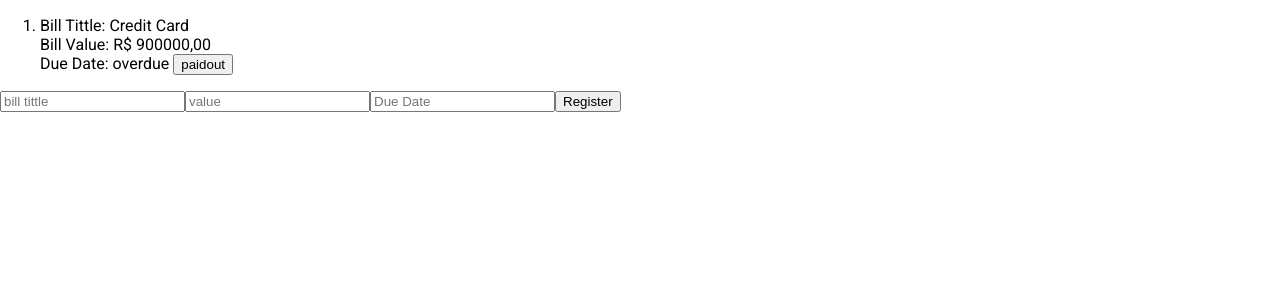
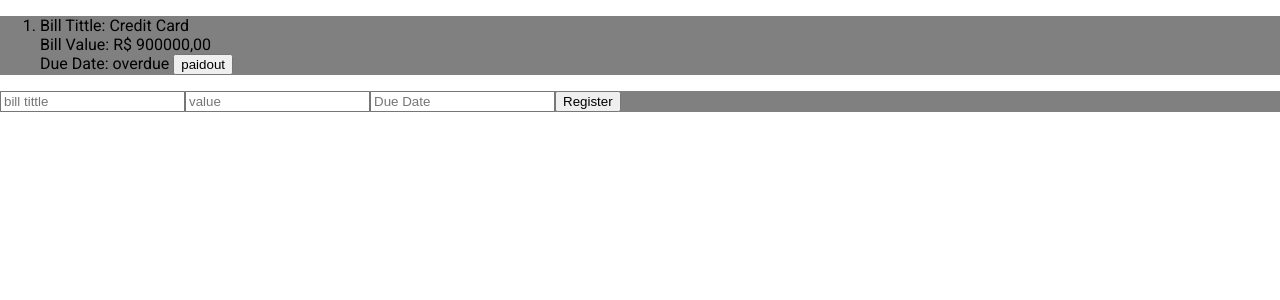
Before and after one commit to joaopbg/to_pay_list, an Angular app in the folder toPayList/: page / in a window 1280 px wide. Shown: the top 300 px of the page. Built offline with nearby package versions, Linux system fonts and the light colour scheme.

Commit message:
starting to solve bugs and bad working functions

```diff
--- a/toPayList/src/app/main/main.component.css
+++ b/toPayList/src/app/main/main.component.css
@@ -0,0 +1,4 @@
+.card-background{
+    align-items: center;
+    background-color: gray;
+}
--- a/toPayList/src/app/main/main.component.html
+++ b/toPayList/src/app/main/main.component.html
@@ -1,2 +1,6 @@
-<app-to-pay [paymentList]="paymentList" (buttonPaidoutPressed)="paidOut($event)"></app-to-pay>
-<app-payment-form (buttonRegisterPressed)="addPayment($event)"></app-payment-form>
+<div class="card-background">
+    <app-to-pay [paymentList]="paymentList" (buttonPaidoutPressed)="paidOut($event)"></app-to-pay>
+</div>
+<div class="card-background">
+    <app-payment-form (buttonRegisterPressed)="addPayment($event)"></app-payment-form>
+</div>
--- a/toPayList/src/app/main/main.component.ts
+++ b/toPayList/src/app/main/main.component.ts
@@ -10,8 +10,6 @@ export class MainComponent implements OnInit {
   constructor() { }
 
   ngOnInit(): void {
-
-
   }
 
   public paymentList = [{
@@ -21,6 +19,7 @@ export class MainComponent implements OnInit {
   }]
 
   public addPayment(payment){
+
     this.paymentList.push(payment)
   }
 
@@ -28,4 +27,14 @@ export class MainComponent implements OnInit {
     this.paymentList = this.paymentList.filter(paymentList => paymentList.billTitle != paidOut.billTitle)
   }
 
+  public checkDuplicatedRegisters(payment){
+
+  }
+
+  public checkEmptyData(payment){
+
+  }
+
+
+
 }
--- a/toPayList/src/app/payment-form/payment-form.component.html
+++ b/toPayList/src/app/payment-form/payment-form.component.html
@@ -1,4 +1,6 @@
-<input placeholder="bill tittle" [(ngModel)]="billTitle">
-<input placeholder="value" [(ngModel)]="value">
-<input placeholder="Due Date" [(ngModel)]="dueDate">
-<button (click)="addPayment()">Register</button>
+<div>
+    <input placeholder="bill tittle" [(ngModel)]="billTitle">
+    <input placeholder="value" [(ngModel)]="value">
+    <input placeholder="Due Date" [(ngModel)]="dueDate">
+    <button (click)="addPayment()">Register</button>
+</div>
--- a/toPayList/src/app/payment-form/payment-form.component.ts
+++ b/toPayList/src/app/payment-form/payment-form.component.ts
@@ -20,6 +20,14 @@ export class PaymentFormComponent implements OnInit {
 
   public addPayment(){
     this.buttonRegisterPressed.emit({billTitle:this.billTitle, value:this.value, dueDate:this.dueDate})
+    this.cleanForm()
+
+  }
+
+  public cleanForm(){
+    this.billTitle = ""
+    this.value = ""
+    this.dueDate = ""
   }
 
 }
```
